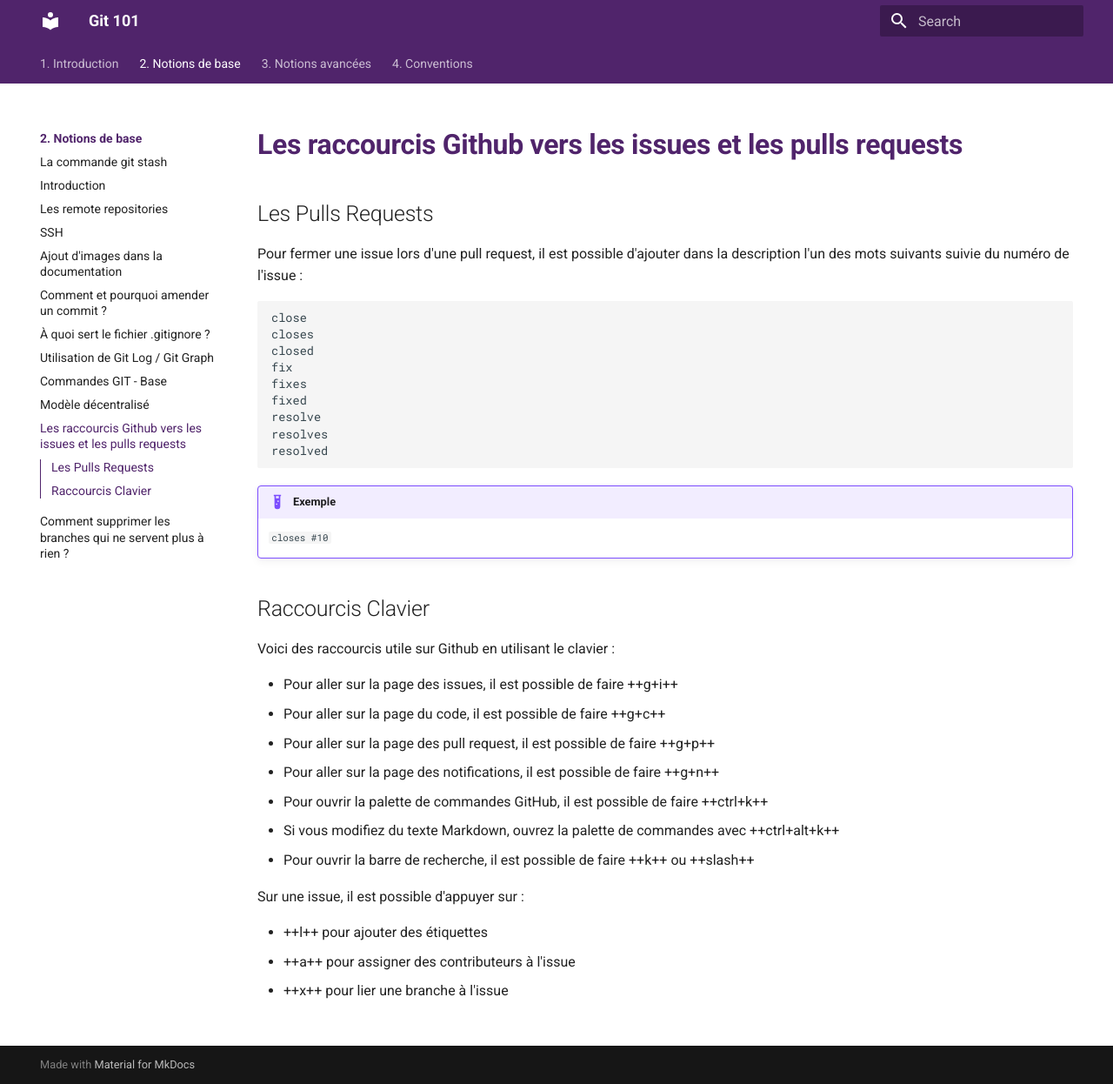
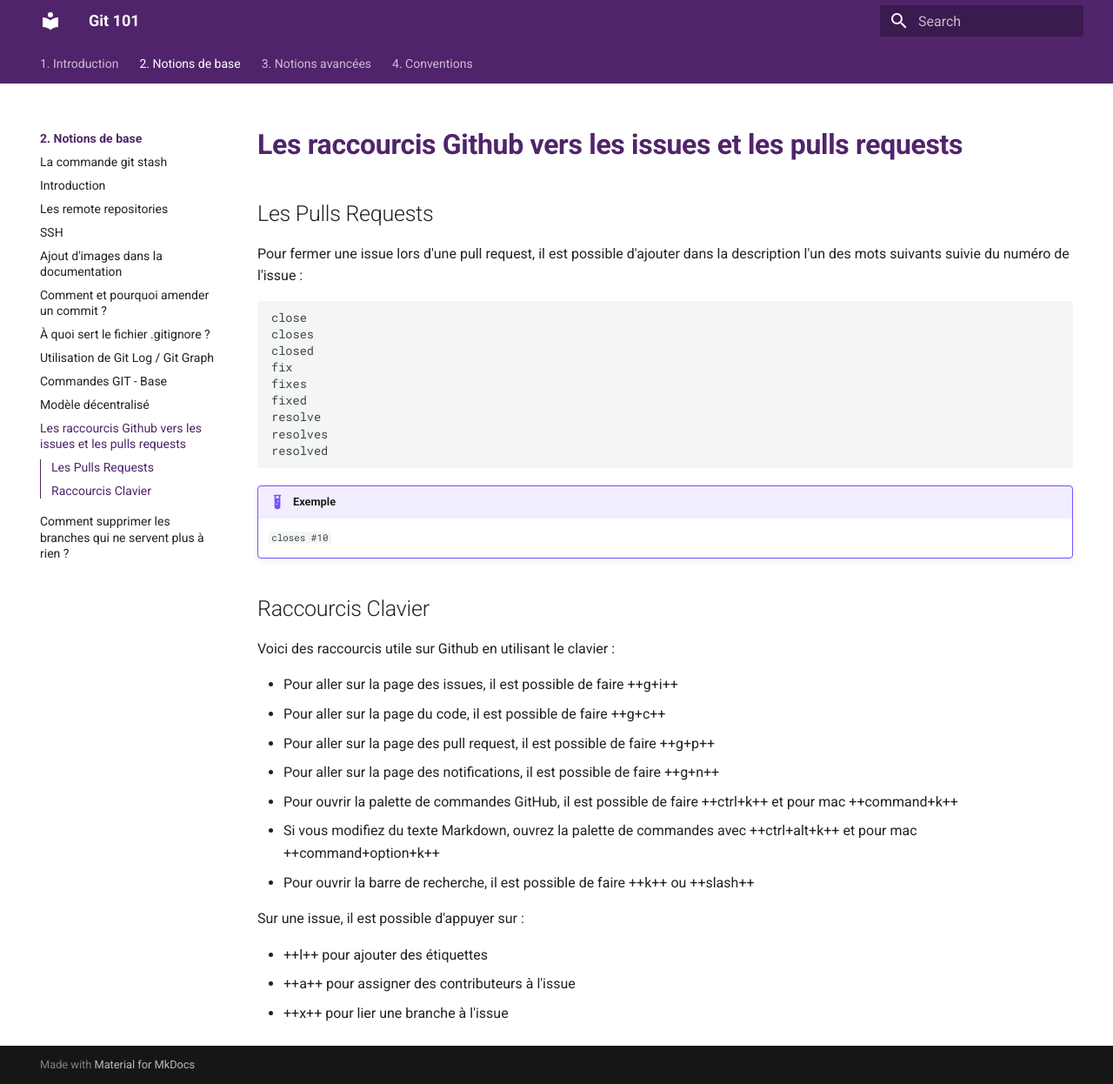
Before and after one commit to ub-mmi-but/git-101, an MkDocs documentation site: the page built from docs/2. Notions de base/raccourcis-Github-vers-les-issues-et-les-pulls-requests.md, in a window 1280 px wide and 1246 px high. Shown: the whole window at 87% size. Built offline with MkDocs 1.6.1 and Material for MkDocs 9.7.7, drawn with Linux system fonts in a browser that asks for light colours.

Commit message:
style: Fichiers 17

```diff
--- a/docs/2. Notions de base/raccourcis-Github-vers-les-issues-et-les-pulls-requests.md
+++ b/docs/2. Notions de base/raccourcis-Github-vers-les-issues-et-les-pulls-requests.md
@@ -28,8 +28,8 @@ Voici des raccourcis utile sur Github en utilisant le clavier :
 - Pour aller sur la page du code, il est possible de faire ++g+c++
 - Pour aller sur la page des pull request, il est possible de faire ++g+p++
 - Pour aller sur la page des notifications, il est possible de faire ++g+n++
-- Pour ouvrir la palette de commandes GitHub, il est possible de faire ++ctrl+k++
-- Si vous modifiez du texte Markdown, ouvrez la palette de commandes avec ++ctrl+alt+k++
+- Pour ouvrir la palette de commandes GitHub, il est possible de faire ++ctrl+k++ et pour mac ++command+k++
+- Si vous modifiez du texte Markdown, ouvrez la palette de commandes avec ++ctrl+alt+k++ et pour mac ++command+option+k++
 - Pour ouvrir la barre de recherche, il est possible de faire ++k++ ou ++slash++
 
 Sur une issue, il est possible d'appuyer sur :
```
